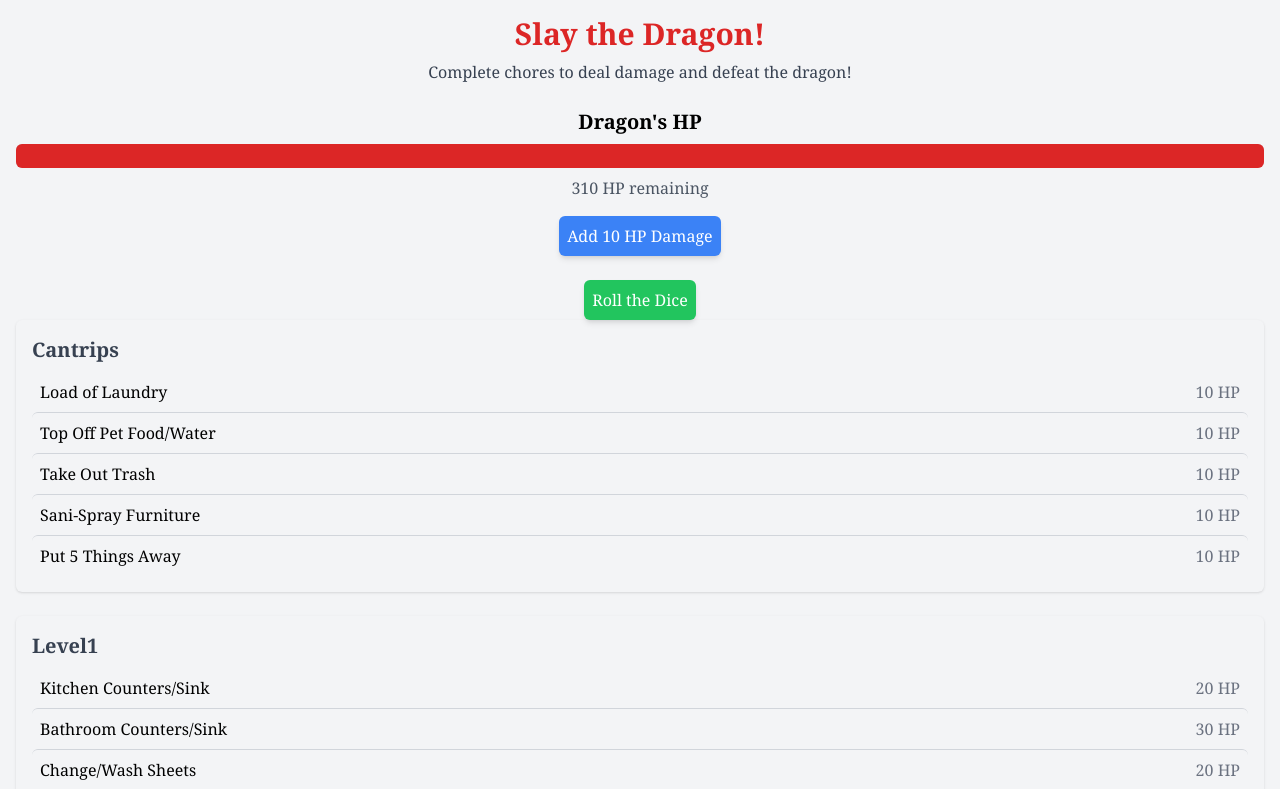
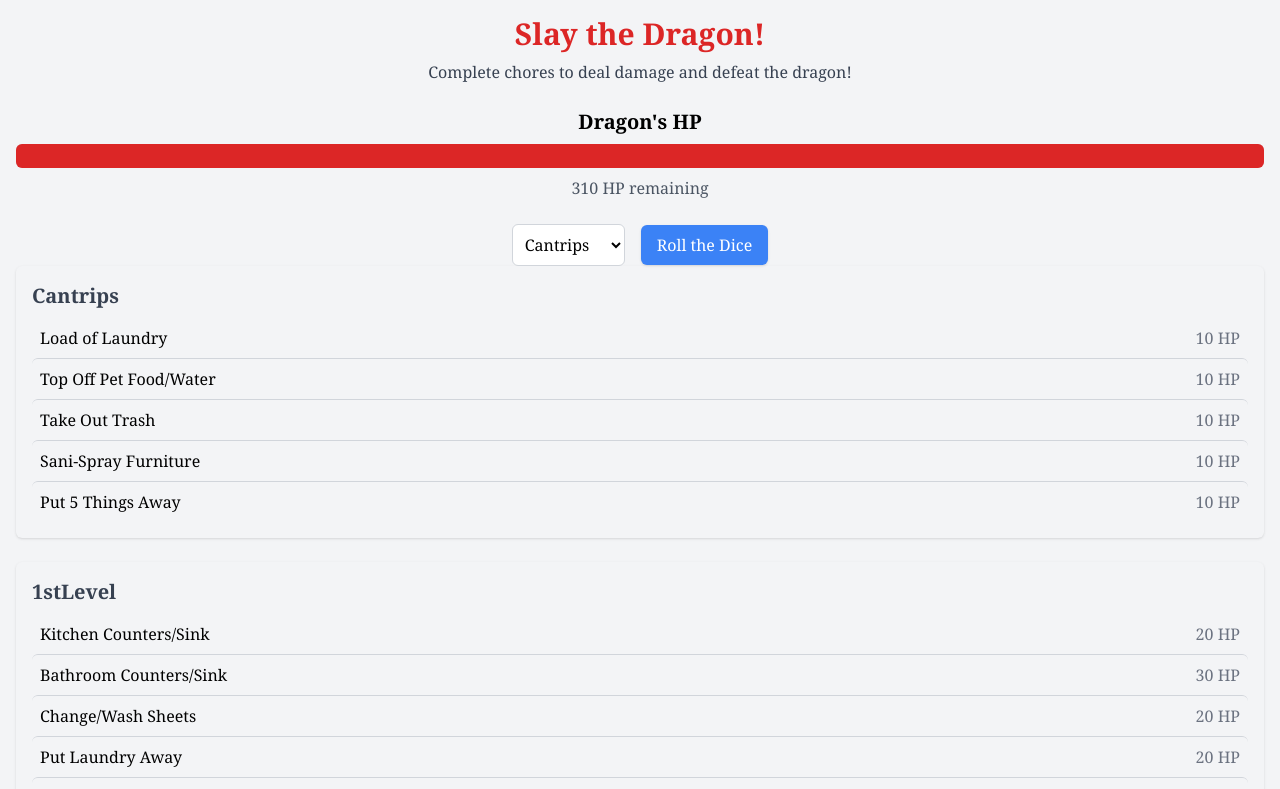
Before and after one commit to SLYxCx/WD_Final-Project, a Next.js app in the folder adven_chore/: page / in a window 1280 px wide. Shown: the top 789 px of the page. Built offline with nearby package versions, Linux system fonts and the light colour scheme.

Commit message:
Improved version, but non-functional. I may be getting ChoreList and ChoreChart mixed up.

```diff
--- a/adven_chore/app/components/ChoreChart.jsx
+++ b/adven_chore/app/components/ChoreChart.jsx
@@ -1,10 +1,28 @@
 import { useState } from "react";
+import ChoreList from "./ChoreList";
 
 export default function ChoreChart() {
   const totalHP = 310; // Dragon's total HP
   const [damageDealt, setDamageDealt] = useState(0);
+  const [selectedLevel, setSelectedLevel] = useState("cantrips"); // Default level
+  const [highlightedTask, setHighlightedTask] = useState(null); // Task to highlight
 
   const remainingHP = totalHP - damageDealt;
+
+  const handleDamage = (damage) => {
+    setDamageDealt((prev) => Math.min(prev + damage, totalHP));
+  };
+
+  const handleDiceRoll = (chores) => {
+    if (!chores[selectedLevel] || chores[selectedLevel].length === 0) {
+      alert("No tasks available in the selected level!");
+      return;
+    }
+
+    const randomTask =
+      chores[selectedLevel][Math.floor(Math.random() * chores[selectedLevel].length)];
+    setHighlightedTask(randomTask);
+  };
 
   return (
     <div className="mt-6">
@@ -18,14 +36,39 @@ export default function ChoreChart() {
       <p className="text-center mt-2 text-gray-600">
         {remainingHP} HP remaining
       </p>
-      <div className="mt-4 text-center">
+
+      {remainingHP <= 0 && (
+        <p className="text-center text-green-500 mt-4 text-xl font-bold">
+          🎉 You defeated the dragon! 🎉
+        </p>
+      )}
+
+      <div className="flex items-center justify-center space-x-4 mt-6">
+        {/* Dropdown to select level */}
+        <select
+          className="p-2 bg-white border border-gray-300 rounded-md"
+          value={selectedLevel}
+          onChange={(e) => setSelectedLevel(e.target.value)}
+        >
+          <option value="cantrips">Cantrips</option>
+          <option value="1stLevel">1st Level</option>
+          <option value="2ndLevel">2nd Level</option>
+        </select>
+
+        {/* Dice roller button */}
         <button
-          onClick={() => setDamageDealt((prev) => Math.min(prev + 10, totalHP))}
-          className="bg-blue-500 text-white p-2 rounded-md hover:bg-blue-600"
+          onClick={() => handleDiceRoll(initialChores)}
+          className="px-4 py-2 bg-blue-500 text-white rounded-md shadow hover:bg-blue-600"
         >
-          Add 10 HP Damage
+          Roll the Dice
         </button>
       </div>
+
+      <ChoreList
+        selectedLevel={selectedLevel}
+        highlightedTask={highlightedTask}
+        onTaskClick={handleDamage}
+      />
     </div>
   );
 }
--- a/adven_chore/app/components/ChoreList.jsx
+++ b/adven_chore/app/components/ChoreList.jsx
@@ -1,6 +1,18 @@
-import { chores } from "../state/tasks";
+import { useState } from "react";
+import { chores as initialChores } from "../state/tasks";
 
-export default function ChoreList() {
+export default function ChoreList({ selectedLevel, highlightedTask, onTaskClick }) {
+  const [chores, setChores] = useState(initialChores);
+
+  const handleTaskClick = (level, task) => {
+    setChores((prev) => ({
+      ...prev,
+      [level]: prev[level].filter((t) => t.id !== task.id),
+    }));
+
+    onTaskClick(task.damage);
+  };
+
   return (
     <div className="space-y-6">
       {Object.entries(chores).map(([level, tasks]) => (
@@ -10,7 +22,10 @@ export default function ChoreList() {
             {tasks.map((task) => (
               <li
                 key={task.id}
-                className="flex justify-between p-2 hover:bg-gray-200 rounded-md"
+                className={`flex justify-between p-2 rounded-md cursor-pointer ${
+                  highlightedTask?.id === task.id ? "bg-yellow-200" : "hover:bg-red-100"
+                }`}
+                onClick={() => handleTaskClick(level, task)}
               >
                 <span>{task.name}</span>
                 <span className="text-gray-500">{task.damage} HP</span>
--- a/adven_chore/app/page.js
+++ b/adven_chore/app/page.js
@@ -18,8 +18,6 @@ export default function Home() {
 
       {/* Components */}
       <ChoreChart />
-      <DiceRoller />
-      <ChoreList />
     </div>
   );
 }
--- a/adven_chore/app/state/tasks.js
+++ b/adven_chore/app/state/tasks.js
@@ -1,19 +1,19 @@
 export const chores = {
-  cantrips: [
+  'cantrips': [
     { id: 1, name: "Load of Laundry", damage: 10 },
     { id: 2, name: "Top Off Pet Food/Water", damage: 10 },
     { id: 3, name: "Take Out Trash", damage: 10 },
     { id: 4, name: "Sani-Spray Furniture", damage: 10 },
     { id: 5, name: "Put 5 Things Away", damage: 10 },
   ],
-  level1: [
+  '1stLevel': [
     { id: 6, name: "Kitchen Counters/Sink", damage: 20 },
     { id: 7, name: "Bathroom Counters/Sink", damage: 30 },
     { id: 8, name: "Change/Wash Sheets", damage: 20 },
     { id: 9, name: "Put Laundry Away", damage: 20 },
     { id: 10, name: "Fur Scraper the Cat Tree", damage: 30 },
   ],
-  level2: [
+  '2ndLevel': [
     { id: 11, name: "Scoop Litter Box", damage: 40 },
     { id: 12, name: "Dishes", damage: 30 },
     { id: 13, name: "Scrub Toilet", damage: 40 },
```
